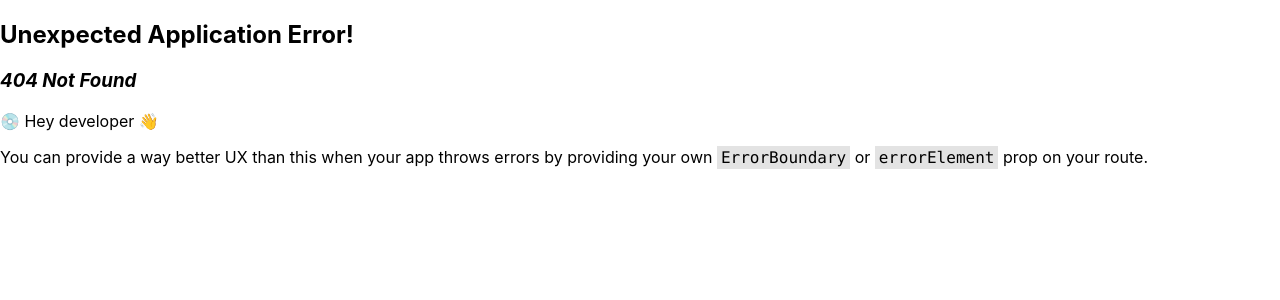
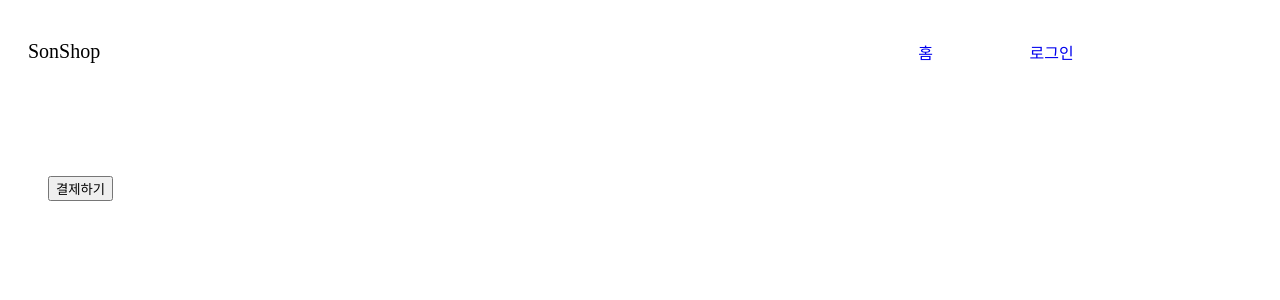
Before and after one commit to tysn07/ecommerce-front, a React (Create React App) app: page /cart in a window 1280 px wide. Before the commit this address had no page. Shown: the top 300 px of the page. Built offline with nearby package versions, Linux system fonts and the light colour scheme.

Commit message:
:sparkles: 장바구니(localStorage) & 주문

```diff
--- a/src/Card/Card.js
+++ b/src/Card/Card.js
@@ -1,15 +1,37 @@
 import styles from './Card.module.css'
-const Card = ({title,price}) => {
+import React, { useEffect, useState } from 'react';
+const Card = ({title,price,id}) => {
+    const[count,setCount] = useState(0);
+
+    function addCount(){
+        setCount(c => c+1);
+    }
+
+    function subtractCount(){
+        if(count>0){
+        setCount(c => c-1);}
+    }
+
+    const Add = () => {
+        if(document.cookie.includes("Authorization")){
+        if(localStorage.getItem(id+"%"+title)!=null){
+        var current = parseInt(localStorage.getItem(id+"%"+title))}
+        else{var current = 0}
+       localStorage.setItem(id+"%"+title,current+count);}
+        else alert("로그인을 해주십시오")
+    };
     return(
         <>
-            <div className={styles.card}>
+            <div className={styles.card}>`
                 <h2 className={styles.cardTitle}>{title}</h2>
                 <p>{price}</p>
-            </div>
+                <p>{count}</p>
+                <button  onClick={addCount}>+</button>
+                <button  onClick={subtractCount}>-</button>
+                <button className="navbutton" onClick={Add}>Add</button>
+            `</div>
         </>
     );
-
-
 };
 
 export default Card
--- a/src/Login/Login.js
+++ b/src/Login/Login.js
@@ -29,7 +29,7 @@ function Login(){
         }).then((response) => {
             if(response.status === 200){
             alert("로그인 성공");
-            window.location.reload()}
+            window.location.href="http://localhost:3000/"}
         }).catch((error)=>{
             alert('로그인 실패')
         });
--- a/src/Navbar.js
+++ b/src/Navbar.js
@@ -20,6 +20,7 @@ function Navbar(){
            <div className="ul">
                <li className="title">SonShop</li>
                <li><Link className="navli" to="/">홈</Link></li>
+               <li><Link className="navli" to="/cart">장바구니</Link></li>
                <button className="navbutton" onClick={deleteCookie}>로그아웃</button>
            </div>
        </div>
@@ -27,4 +28,5 @@ function Navbar(){
    )
    }
 }
+
 export default Navbar
--- /dev/null
+++ b/src/Shopping Cart.js
@@ -0,0 +1,46 @@
+import axios from "axios";
+import Navbar from "./Navbar";
+function ShoppingCart(){
+
+    axios.defaults.withCredentials = true;
+    const basket = new Map;
+    const displayBasket = new Map;
+    const address = 1;
+    const length = localStorage.length;
+
+    for (let i = 0; i < length; i++) {
+        const prepkey = localStorage.key(i);
+        const split = prepkey.split("%");
+        const productId = split[0];
+        const productName = split[1];
+        const quantity = localStorage.getItem(prepkey);
+        basket.set(productId,quantity);
+        displayBasket.set(productName,quantity)
+    }
+    console.log(basket);
+    const arr = Array.from(displayBasket).map(([productName,quantity])=>([productName,quantity]))
+
+    const pushItem = () => {
+        axios.post("http://localhost:8080/order",{
+            basket:basket,
+            addressId:address,
+            credentials: 'include',
+        }).catch((error)=>{
+            alert('주문 실패')
+        })
+        console.log(basket)
+    }
+
+    return(
+        <>
+           <Navbar/>
+            <ul>
+                {arr.map((arr, index) => <li className="basket" key={index}>{arr.at(0)} {arr.at(1)}</li>)}
+                <button onClick={pushItem}>결제하기</button>
+            </ul>
+
+        </>
+    )
+}
+
+export default ShoppingCart
--- a/src/getProducts.js
+++ b/src/getProducts.js
@@ -20,6 +20,7 @@ const arrayDataProduct = products.map(
             <Card
             title={product.name}
             price={product.price}
+            id={product.id}
             />
 )
 
--- a/src/index.css
+++ b/src/index.css
@@ -1,25 +1,14 @@
-body {
-  margin: 0;
-  font-family: -apple-system, BlinkMacSystemFont, 'Segoe UI', 'Roboto', 'Oxygen',
-    'Ubuntu', 'Cantarell', 'Fira Sans', 'Droid Sans', 'Helvetica Neue',
-    sans-serif;
-  -webkit-font-smoothing: antialiased;
-  -moz-osx-font-smoothing: grayscale;
-}
-
-code {
-  font-family: source-code-pro, Menlo, Monaco, Consolas, 'Courier New',
-    monospace;
-}
+@import url('https://fonts.googleapis.com/css2?family=Montserrat:ital,wght@0,100..900;1,100..900&display=swap');
 
 .ul{
   list-style-type: none;
   margin-top: 20px;
-  padding: 0;
+  padding: 20px;
   display: grid;
   grid-template-rows: 100px;
   grid-template-columns: 4fr 0.5fr 0.5fr 0.5fr;
 }
+
 
 .title{
 font-size: 20px;
@@ -58,3 +47,14 @@ font-family: Bahnschrift;
   text-decoration: none;
 
 }
+
+.basket{
+  list-style-type: none;
+  margin-bottom: 0.5px;
+  font-size: 20px;
+  border:1px solid black;
+  border-radius: 5px;
+  padding:4px 4px 4px 4px;
+  width: 500px;
+
+}
```
Also changed, not shown: src/index.js (+6 -1 lines), src/Navbar.css (added).
